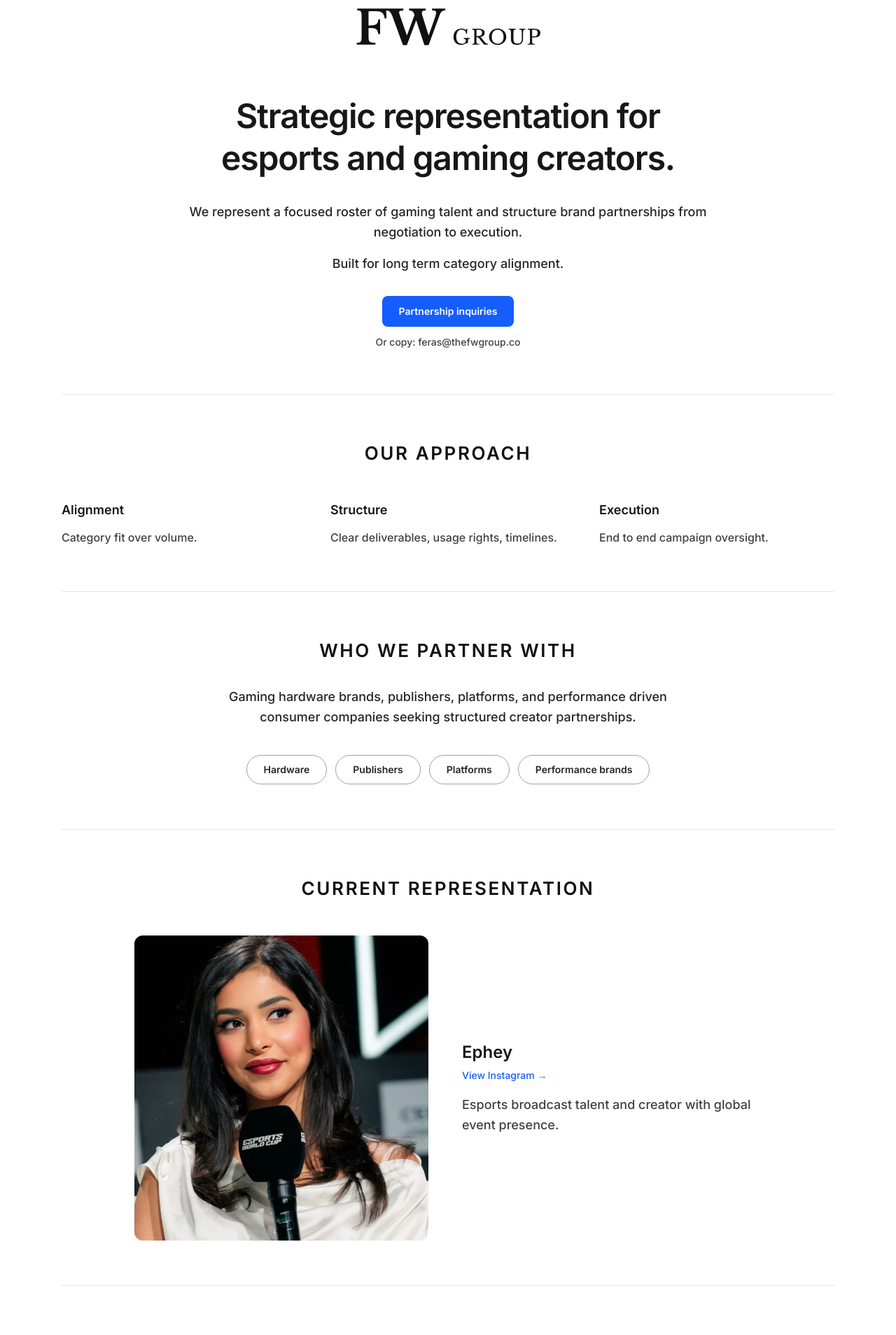
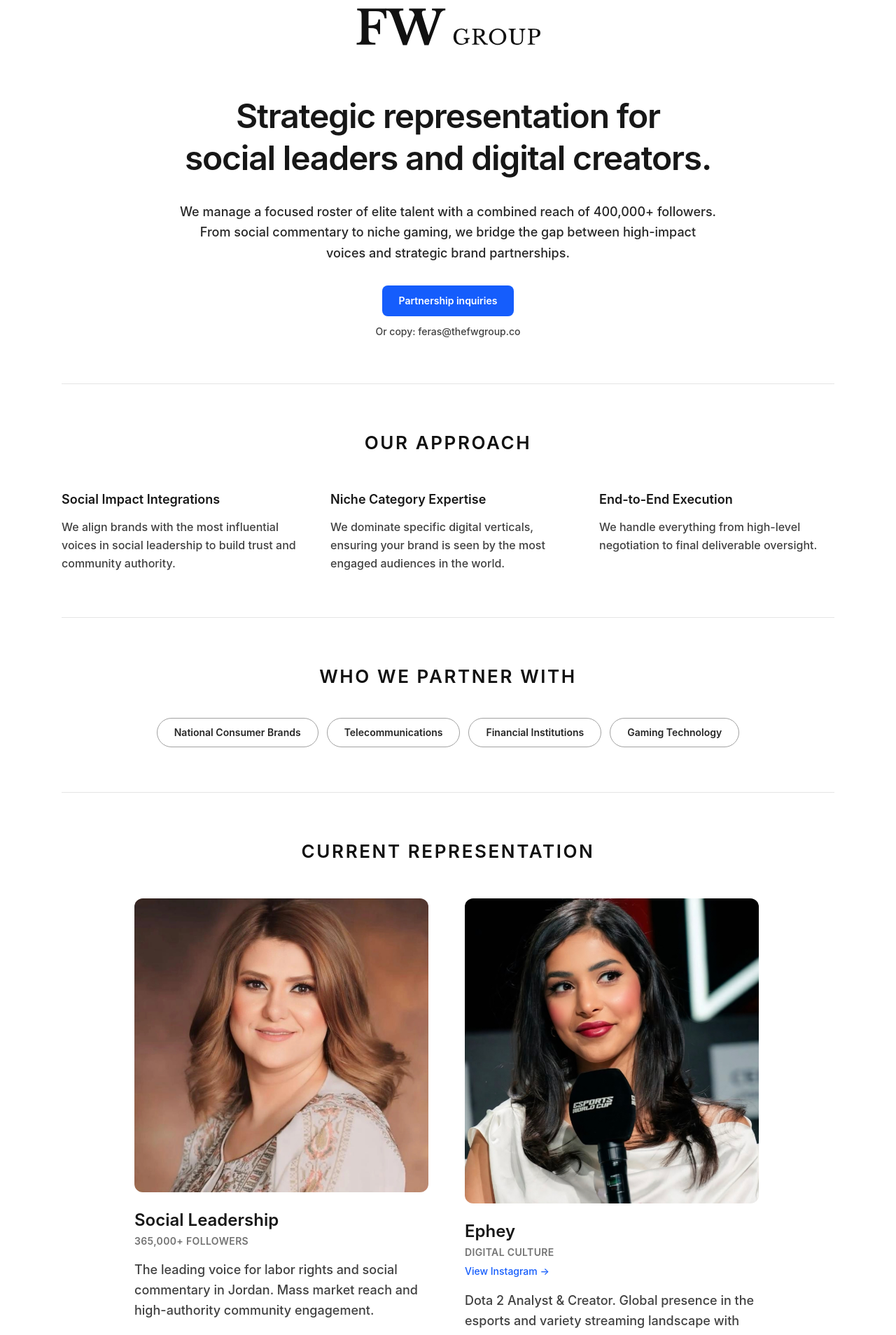
Before and after one commit to ferasfw/fw-group-landing, a Next.js app: page / in a window 1280 px wide. Shown: the part 60-1968 px from the top of the page at 70% size. Built offline with nearby package versions, Linux system fonts and the light colour scheme.

Commit message:
deploy actual codebase

```diff
--- a/app/layout.tsx
+++ b/app/layout.tsx
@@ -1,17 +1,17 @@
 import type { Metadata } from "next";
-import { Inter } from "next/font/google";
+import { Montserrat } from "next/font/google";
 import "./globals.css";
 
-const inter = Inter({
+const montserrat = Montserrat({
   subsets: ["latin"],
-  variable: "--font-inter",
+  variable: "--font-montserrat",
   display: "swap",
 });
 
 export const metadata: Metadata = {
   title: "FW Group",
   description:
-    "Talent representation for esports and digital creators. We manage brand partnerships end to end.",
+    "Strategic representation for social leaders and digital creators. We manage brand partnerships end to end.",
 };
 
 export default function RootLayout({
@@ -20,7 +20,7 @@ export default function RootLayout({
   children: React.ReactNode;
 }) {
   return (
-    <html lang="en" className={inter.variable}>
+    <html lang="en" className={montserrat.variable}>
       <body className="font-sans">{children}</body>
     </html>
   );
--- a/app/page.tsx
+++ b/app/page.tsx
@@ -33,16 +33,13 @@ export default function Home() {
         <h1 className="text-4xl font-semibold leading-tight tracking-tight text-neutral-900 md:text-5xl">
           Strategic representation for
           <br />
-          esports and gaming creators.
+          social leaders and digital creators.
         </h1>
 
         <p className="mx-auto mt-8 max-w-3xl text-lg font-medium leading-relaxed text-neutral-800">
-          We represent a focused roster of gaming talent and structure brand
-          partnerships from negotiation to execution.
-        </p>
-
-        <p className="mt-4 text-base font-medium text-neutral-800 md:text-lg">
-          Built for long term category alignment.
+          We manage a focused roster of elite talent with a combined reach of
+          400,000+ followers. From social commentary to niche gaming, we bridge
+          the gap between high-impact voices and strategic brand partnerships.
         </p>
 
         <div className="mt-8">
@@ -72,28 +69,31 @@ export default function Home() {
         <div className="mt-12 grid gap-12 md:grid-cols-3">
           <div>
             <h3 className="text-lg font-semibold text-neutral-900">
-              Alignment
+              Social Impact Integrations
             </h3>
             <p className="mt-3 text-base font-medium leading-relaxed text-neutral-700">
-              Category fit over volume.
+              We align brands with the most influential voices in social
+              leadership to build trust and community authority.
             </p>
           </div>
 
           <div>
             <h3 className="text-lg font-semibold text-neutral-900">
-              Structure
+              Niche Category Expertise
             </h3>
             <p className="mt-3 text-base font-medium leading-relaxed text-neutral-700">
-              Clear deliverables, usage rights, timelines.
+              We dominate specific digital verticals, ensuring your brand is
+              seen by the most engaged audiences in the world.
             </p>
           </div>
 
           <div>
             <h3 className="text-lg font-semibold text-neutral-900">
-              Execution
+              End-to-End Execution
             </h3>
             <p className="mt-3 text-base font-medium leading-relaxed text-neutral-700">
-              End to end campaign oversight.
+              We handle everything from high-level negotiation to final
+              deliverable oversight.
             </p>
           </div>
         </div>
@@ -104,16 +104,11 @@ export default function Home() {
           Who We Partner With
         </p>
 
-        <p className="mx-auto mt-8 max-w-2xl text-lg font-medium leading-relaxed text-neutral-800">
-          Gaming hardware brands, publishers, platforms, and performance driven
-          consumer companies seeking structured creator partnerships.
-        </p>
-
         <div className="mt-10 flex flex-wrap justify-center gap-3">
-          <Chip>Hardware</Chip>
-          <Chip>Publishers</Chip>
-          <Chip>Platforms</Chip>
-          <Chip>Performance brands</Chip>
+          <Chip>National Consumer Brands</Chip>
+          <Chip>Telecommunications</Chip>
+          <Chip>Financial Institutions</Chip>
+          <Chip>Gaming Technology</Chip>
         </div>
       </section>
 
@@ -122,8 +117,33 @@ export default function Home() {
           Current Representation
         </p>
 
-        <div className="mx-auto mt-12 flex max-w-4xl flex-col items-center gap-12 md:flex-row md:items-center">
-          <div className="w-full shrink-0 md:w-[420px]">
+        <div className="mx-auto mt-12 grid max-w-4xl gap-12 md:grid-cols-2">
+          {/* Category A: Social Leadership */}
+          <div className="flex flex-col text-center md:text-left">
+            <div className="w-full shrink-0">
+              <Image
+                src="/images/social-leader.jpg"
+                alt="Social Leadership Talent"
+                width={420}
+                height={420}
+                className="h-auto w-full max-w-[420px] rounded-xl object-cover"
+              />
+            </div>
+            <h3 className="mt-6 text-2xl font-semibold text-neutral-900">
+              Social Leadership
+            </h3>
+            <p className="mt-1 text-sm font-semibold text-neutral-500 uppercase tracking-wide">
+              365,000+ Followers
+            </p>
+            <p className="mt-4 text-lg font-medium leading-relaxed text-neutral-700">
+              The leading voice for labor rights and social commentary in Jordan.
+              Mass market reach and high-authority community engagement.
+            </p>
+          </div>
+
+          {/* Category B: Digital Culture */}
+          <div className="flex flex-col text-center md:text-left">
+            <div className="w-full shrink-0">
               <Image
                 src="/images/ephey.jpg"
                 alt="Ephey"
@@ -132,8 +152,12 @@ export default function Home() {
                 className="h-auto w-full max-w-[420px] rounded-xl object-cover"
               />
             </div>
-          <div className="text-center md:text-left">
-            <h3 className="text-2xl font-semibold text-neutral-900">Ephey</h3>
+            <h3 className="mt-6 text-2xl font-semibold text-neutral-900">
+              Ephey
+            </h3>
+            <p className="mt-1 text-sm font-semibold text-neutral-500 uppercase tracking-wide">
+              Digital Culture
+            </p>
             <p className="mt-1">
               <a
                 href="https://instagram.com/mira.nee"
@@ -145,7 +169,9 @@ export default function Home() {
               </a>
             </p>
             <p className="mt-4 text-lg font-medium leading-relaxed text-neutral-700">
-              Esports broadcast talent and creator with global event presence.
+              Dota 2 Analyst & Creator. Global presence in the esports and
+              variety streaming landscape with deep engagement in gaming hardware
+              and tech.
             </p>
           </div>
         </div>
@@ -153,7 +179,7 @@ export default function Home() {
 
       <section className="border-t border-neutral-200 py-16 text-center">
         <p className="text-[26px] font-semibold uppercase tracking-[0.10em] text-[#111]">
-          Partnership Inquiries
+          Partner with the most influential voices in the region.
         </p>
 
         <p className="mt-6 text-sm font-medium text-[#222]">
@@ -175,7 +201,7 @@ export default function Home() {
           &copy; 2026 FW Group
         </p>
         <p className="text-sm font-medium text-neutral-700">
-          Boutique esports representation
+          Specialized Talent Representation
         </p>
         <p>
           <a
```
Also changed, not shown: app/globals.css (line endings or trailing spaces), public/images/social-leader.jpg (added). Lines whose indentation alone changed are shown as unchanged.
